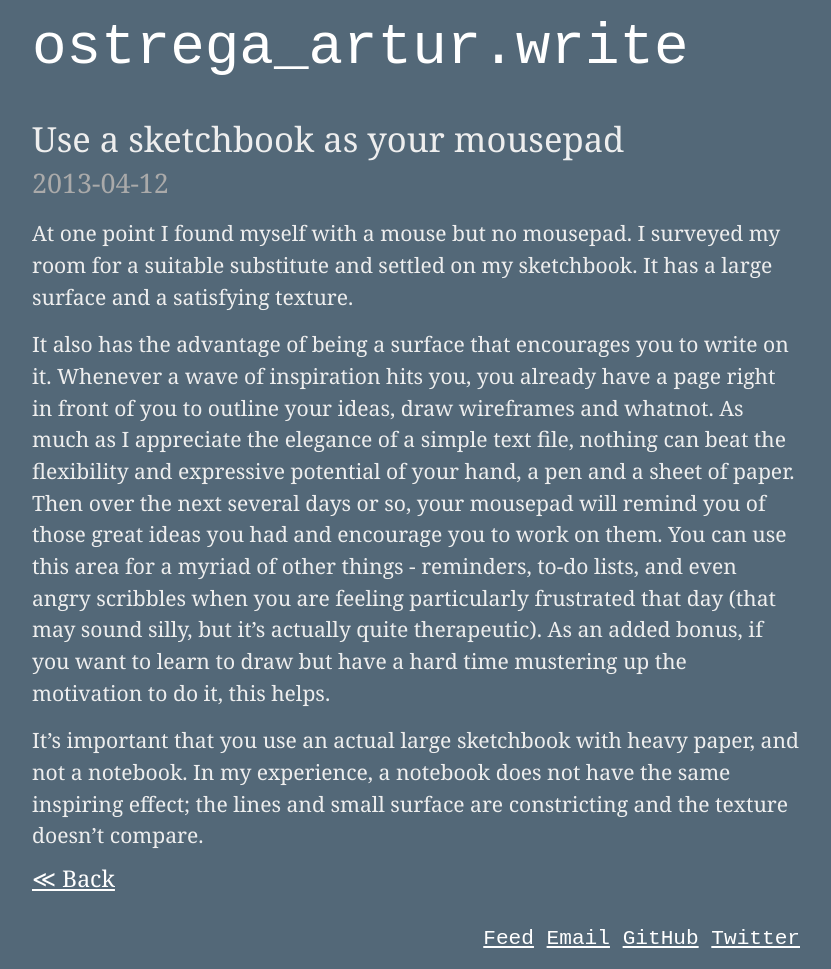
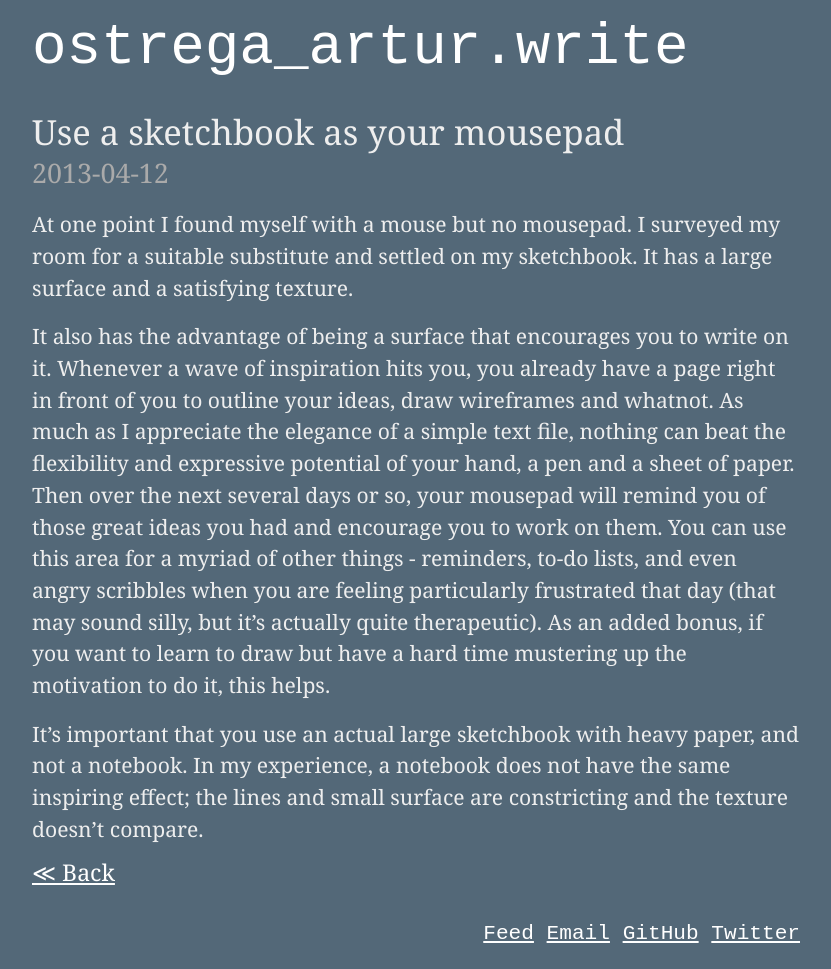
Before and after one commit to aostrega/blog.github.io, a Jekyll site: the page built from _posts/2013-04-12-use-a-sketchbook-as-your-mousepad.md, in a window 1280 px wide. Shown: the whole page, without its empty margins (224-1055 px from the left). Built offline with Jekyll 4.4.1, drawn with Linux system fonts in a browser that asks for light colours; some web fonts are replaced; Markdown is read by kramdown in place of the engine named in the settings.

Commit message:
superior css

```diff
--- a/_layouts/default.html
+++ b/_layouts/default.html
@@ -15,7 +15,7 @@
 </head>
 <body>
   <header>
-    <h1><a href="/">ostrega_artur.write</a></h1>
+    <h1 id="title"><a href="/">ostrega_artur.write</a></h1>
   </header>
 
   <div id="content">
--- a/_layouts/post.html
+++ b/_layouts/post.html
@@ -2,10 +2,14 @@
 layout: default
 ---
 <article>
-  <h1>{{ page.title }}</h1>
-  <h2 id="post-date">{{ page.date | date: "%Y-%m-%d" }}</h2>
+  <div id="post-heading">
+    <h1>{{ page.title }}</h1>
+    <h2 id="post-date">{{ page.date | date: "%Y-%m-%d" }}</h2>
+  </div>
 
-  {{ content }}
+  <div id="post-content">
+    {{ content }}
+  </div>
 
   <a id="back" href="/">&#8810; Back</a>
 </article>
--- a/css/style.css
+++ b/css/style.css
@@ -14,16 +14,16 @@
   margin: auto;
 }
 
-a {
-  color: #FFF;
-}
-
 i, em {
   font-style: italic;
 }
 
 b, strong {
   font-weight: bold;
+}
+
+a {
+  color: #FFF;
 }
 
 code {
@@ -41,12 +41,12 @@
   color: #FFF;
 }
 
-header a {
-  text-decoration: none;
+#title {
+  font-size: 3em;
 }
 
-header h1 {
-  font-size: 3em;
+#title a {
+  text-decoration: none;
 }
 
 #content {
@@ -67,26 +67,31 @@
   color: #999;
 }
 
-article h1 {
-  font-size: 1.8em;
-  line-height: 1.4em;
-}
-
-article h2 {
-  font-size: 1.4em;
-  line-height: 1.4em;
+#post-heading {
   margin-bottom: .3em;
 }
 
-#post-date {
-  color: #AAA;
-  margin-bottom: .6em;
+#post-heading h1 {
+  font-size: 1.8em;
+  margin-bottom: .3em;
 }
 
-article p {
+#post-heading h2 {
+  font-size: 1.4em;
+  color: #AAA;
+  margin-bottom: .8em;
+}
+
+#post-content p {
   font-size: 1.1em;
-  margin-bottom: .75em;
   line-height: 1.5em;
+  margin-bottom: .8em;
+}
+
+#post-content h2 {
+  font-size: 1.4em;
+  margin-top: 1.6em;
+  margin-bottom: .6em;
 }
 
 #back {
--- a/index.html
+++ b/index.html
@@ -3,6 +3,6 @@
 ---
 <ul id="blog-posts">
   {% for post in site.posts %}
-    <li><span>{{ post.date | date: "%Y-%m-%d" }}</span><a href="{{ post.url }}">{{ post.title }}</a></li>
+    <div class="blog-post"><li><span>{{ post.date | date: "%Y-%m-%d" }}</span><a href="{{ post.url }}">{{ post.title }}</a></li></div>
   {% endfor %}
 </ul>
```
